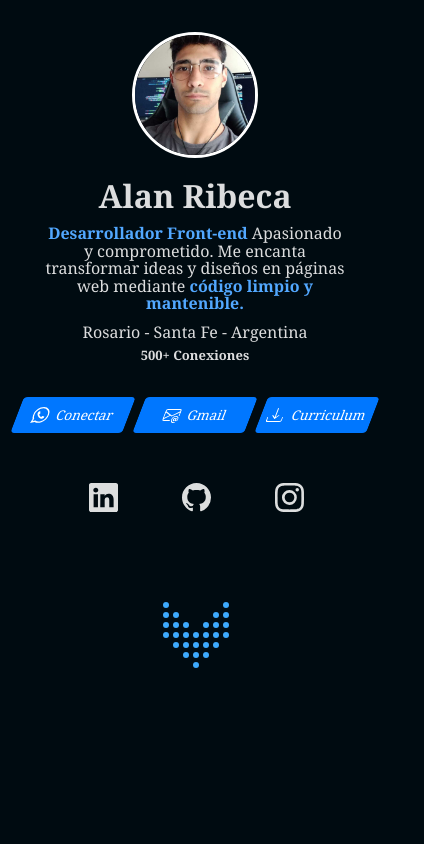
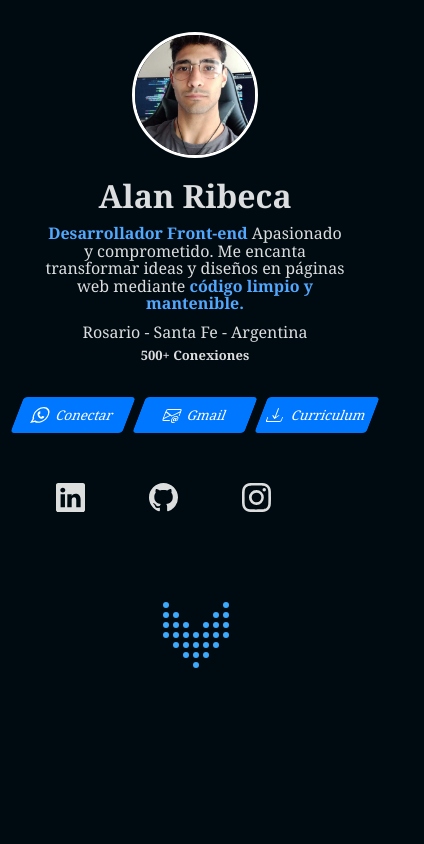
Before and after one commit to stivcode21/Colaboracion-Portafolio, a React (Vite) app: page / in a window 390 px wide. Shown: the top 844 px of the page, 424 px wide, since content can reach past the window. Built offline with nearby package versions, Linux system fonts and the light colour scheme.

Commit message:
arreglando el responsi en movil

```diff
--- a/src/components/presentacion/presentacion.scss
+++ b/src/components/presentacion/presentacion.scss
@@ -230,7 +230,12 @@
       display: flex;
       justify-content: center;
       width: 100%;
-      margin-left: 4.2rem;
+      margin-left: 0;
+
+
+      .enlace &.uno {
+        padding-left: 4px;
+      }
     }
 
     .containerFlecha {
```
